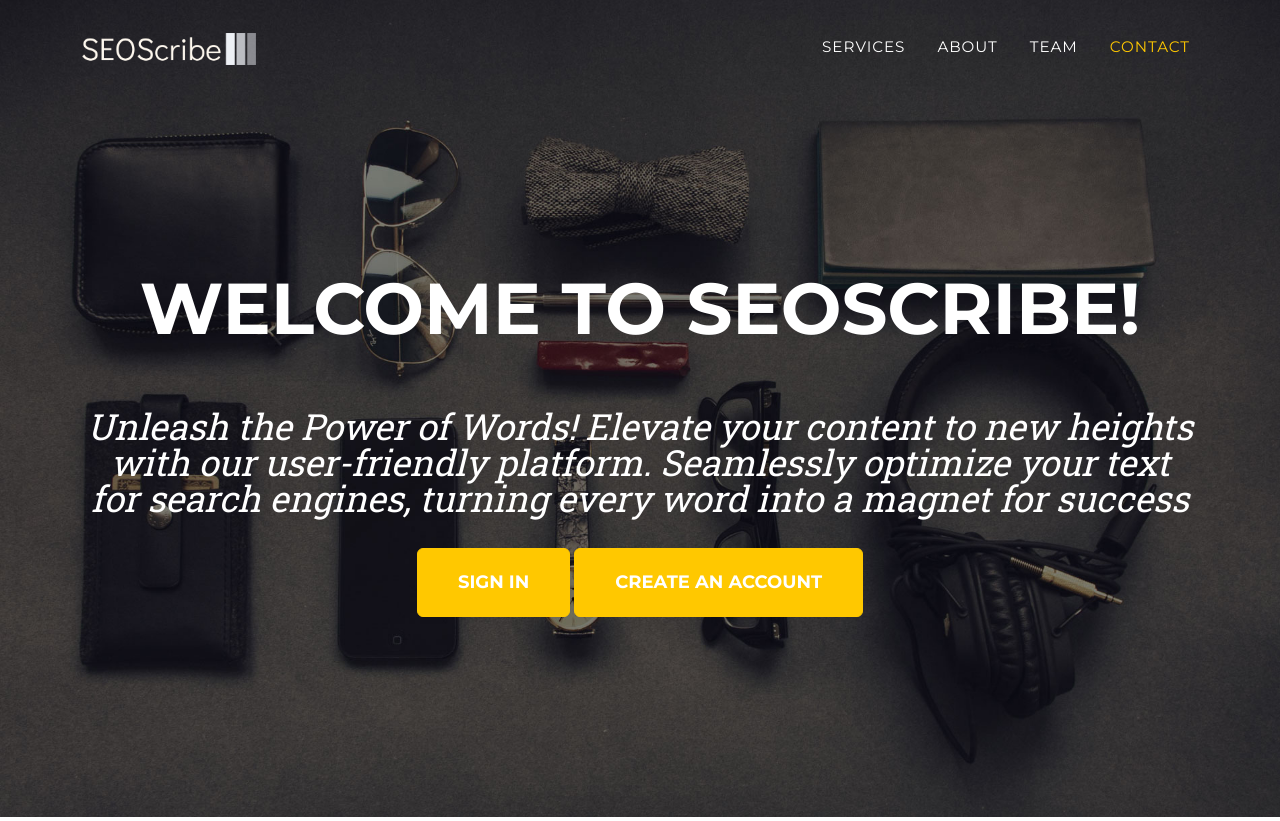
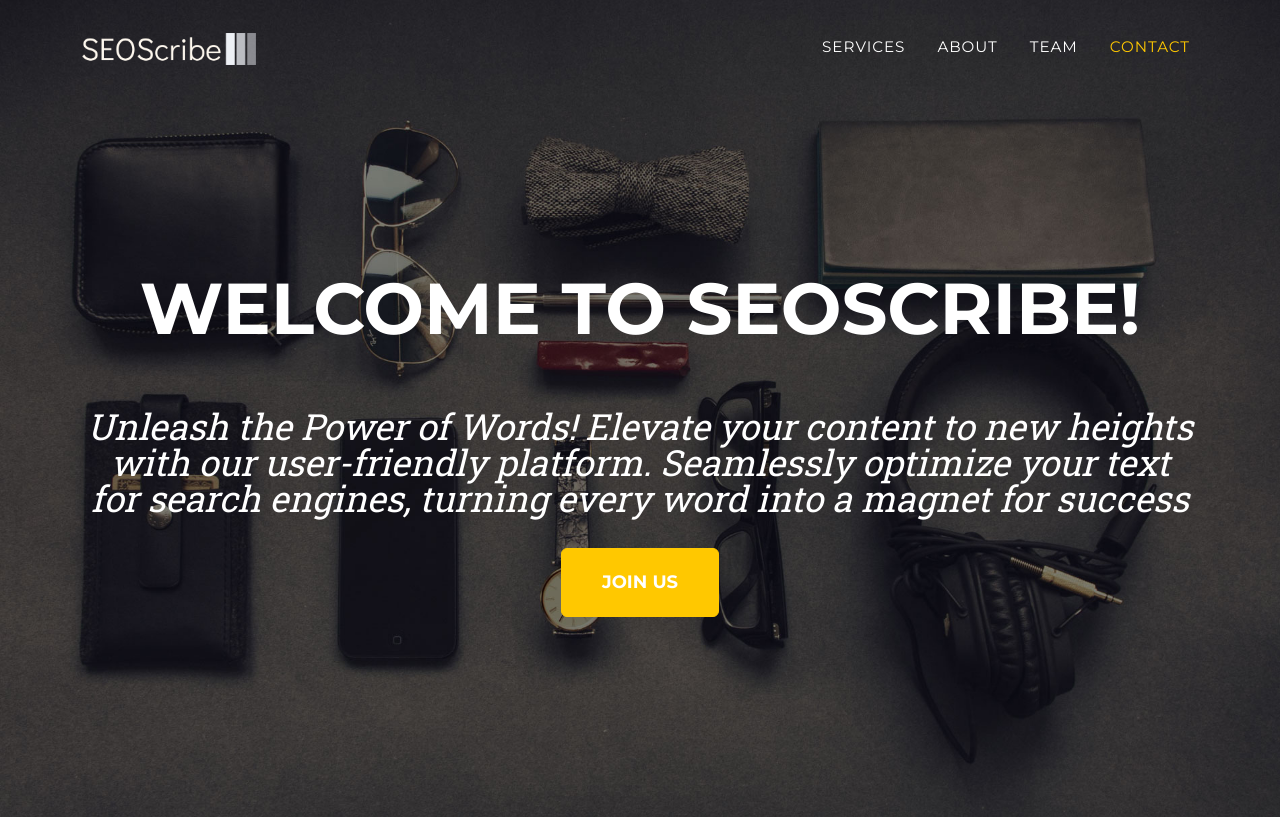
Before and after one commit to ansar64682/MyFyp, a Django app: page / in a window 1280 px wide. Shown: the top 821 px of the page. Run offline with Django 5.2, Linux system fonts and the light colour scheme; some libraries are stand-ins or nearby versions.

Commit message:
pointed the join us to user auth page

```diff
--- a/accounts/urls.py
+++ b/accounts/urls.py
@@ -1,5 +1,7 @@
 from django.urls import path
 from . import views
+
+app_name = 'accounts'
 
 urlpatterns = [
     path('', views.login_signup, name='login_signup'),
--- a/home/templates/home/index.html
+++ b/home/templates/home/index.html
@@ -1,3 +1,4 @@
+{% load static %}
 <!DOCTYPE html>
 <html lang="en">
     <head>
@@ -7,20 +8,20 @@
         <meta name="author" content="" />
         <title>Seoscribe</title>
         <!-- Favicon-->
-        <link rel="icon" type="image/x-icon" href="assets/favicon.ico" />
+        <link rel="icon" type="image/x-icon" href="{% static 'home/assets/favicon.ico' %}" />
         <!-- Font Awesome icons (free version)-->
         <script src="https://use.fontawesome.com/releases/v6.3.0/js/all.js" crossorigin="anonymous"></script>
         <!-- Google fonts-->
         <link href="https://fonts.googleapis.com/css?family=Montserrat:400,700" rel="stylesheet" type="text/css" />
         <link href="https://fonts.googleapis.com/css?family=Roboto+Slab:400,100,300,700" rel="stylesheet" type="text/css" />
         <!-- Core theme CSS (includes Bootstrap)-->
-        <link href="css/styles.css" rel="stylesheet" />
+        <link href="{% static 'home/css/styles.css' %}" rel="stylesheet" />
     </head>
     <body id="page-top">
         <!-- Navigation-->
         <nav class="navbar navbar-expand-lg navbar-dark fixed-top" id="mainNav">
             <div class="container">
-                <a class="navbar-brand" href="#page-top"><img src="assets/img/navbar-logo.png" alt="..." /></a>
+                <a class="navbar-brand" href="#page-top"><img src="{% static 'home/assets/img/navbar-logo.png' %}" alt="..." /></a>
                 <button class="navbar-toggler" type="button" data-bs-toggle="collapse" data-bs-target="#navbarResponsive" aria-controls="navbarResponsive" aria-expanded="false" aria-label="Toggle navigation">
                     Menu
                     <i class="fas fa-bars ms-1"></i>
@@ -40,8 +41,8 @@
             <div class="container">
                 <div class="masthead-heading text-uppercase">Welcome To SEOscribe!</div>
                 <div class="masthead-subheading">Unleash the Power of Words! Elevate your content to new heights with our user-friendly platform. Seamlessly optimize your text for search engines, turning every word into a magnet for success</div>
-                <a class="btn btn-primary btn-xl text-uppercase" href="#services">Sign In</a>
-                <a class="btn btn-primary btn-xl text-uppercase" href="#services">Create an Account</a>
+                <a class="btn btn-primary btn-xl text-uppercase" href="{% url 'accounts:login_signup' %}">Join Us</a>
+
             </div>
         </header>
         <!-- Services-->
--- a/seoscribe/urls.py
+++ b/seoscribe/urls.py
@@ -18,8 +18,9 @@ from django.contrib import admin
 from django.urls import path , include
 from home import views as home_views
 
+
 urlpatterns = [
     path('admin/', admin.site.urls),
     path('', home_views.landing_page, name='landing_page'),
-    path('accounts/', include('accounts.urls')),
+    path('accounts/', include('accounts.urls', namespace='accounts')),
 ]
```
